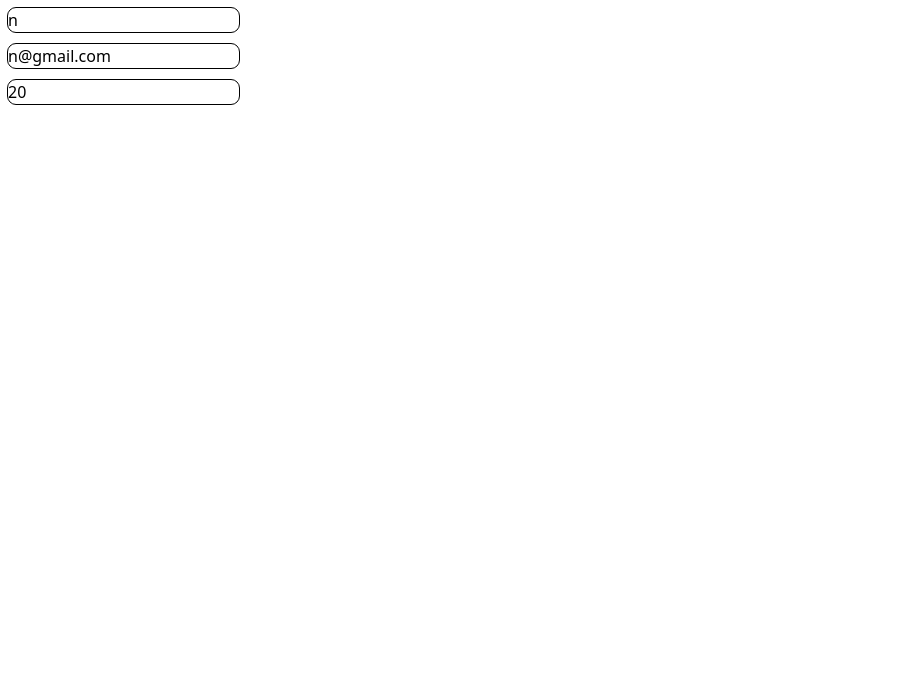
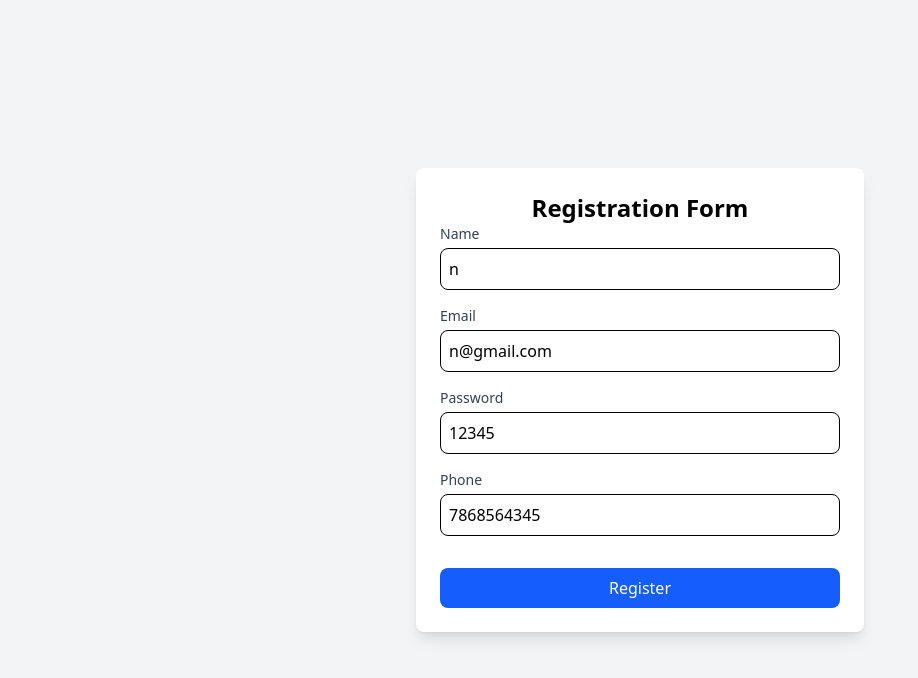
Before and after one commit to mamtapatil44/react-prcatice-app, a React (Vite) app: page / in a window 1280 px wide. Shown: the top 678 px of the page, without its empty margins (0-918 px from the left). Built offline with nearby package versions, Linux system fonts and the light colour scheme.

Commit message:
user registartion form

```diff
--- a/src/App.jsx
+++ b/src/App.jsx
@@ -3,12 +3,17 @@ import React, { useState } from 'react'
 import Child from './components/Child';
 import UserContext from './contexts/user.context';
 import UserProvider from './contexts/user.provider';
+import UserFormProvider from './contexts/userform.provider';
+import Registration from './components/Registration';
 
 const App = () => {
   return (
-  <UserProvider>
-   <Child />
-  </UserProvider>
+  // <UserProvider>
+  //  <Child />
+  // </UserProvider>
+  <UserFormProvider>
+    <Registration/>
+  </UserFormProvider>
 
   )
 }
--- /dev/null
+++ b/src/components/Input.jsx
@@ -0,0 +1,14 @@
+import React, { useContext } from 'react'
+import UserFormContext from '../contexts/userform.context';
+
+const Input = ({label,field,type ="text"}) => {
+    const { formData, updateField } = useContext(UserFormContext);
+  return (
+    <div className="flex flex-col w-full max-w-md">
+        <label className="text-sm font-medium text-gray-700">{label}</label>
+        <input className='mt-1 p-2 border rounded-lg outline-none focus:ring-2 focus:ring-blue-500 transition-all w-full' type={type}  value={formData[field] || ''} onChange={(e)=>updateField(field,e.target.value)}/>
+    </div>
+  )
+}
+
+export default Input
--- /dev/null
+++ b/src/components/Registration.jsx
@@ -0,0 +1,27 @@
+import React, { useContext } from 'react'
+import Input from './Input'
+import UserFormContext from '../contexts/userform.context';
+
+const Registration = () => {
+    const { formData, updateField } = useContext(UserFormContext);
+    const handleSubmit =()=>{
+        alert("User register successfully.....")
+        console.log("formData ",formData)
+    }
+    return (
+        <div className='flex justify-center items-center min-h-screen bg-gray-100'>
+            <div className='bg-white shadow-lg rounded-lg p-6 w-full max-w-md'>
+                <h2 className='text-2xl font-semibold text-center'>Registration Form</h2>
+                <div className='flex flex-col gap-4'>
+                    <Input label="Name" field="name" />
+                    <Input label="Email" field="email" />
+                    <Input label="Password" field="password" />
+                    <Input label="Phone" field="phone" type='tel' />
+                    <button  className='mt-4 bg-blue-600 text-white py-2 px-4 rounded-lg hover:bg-blue-700 transition-all' type="submit" onClick={handleSubmit}>Register</button>
+                </div>
+            </div>
+        </div>
+    )
+}
+
+export default Registration
--- /dev/null
+++ b/src/contexts/userform.context.js
@@ -0,0 +1,5 @@
+import { createContext } from "react";
+
+const UserFormContext = createContext();
+
+export default UserFormContext;
--- /dev/null
+++ b/src/contexts/userform.provider.jsx
@@ -0,0 +1,25 @@
+import { useState } from "react"
+import UserFormContext from "./userform.context"
+
+const UserFormProvider = ({children})=>{
+    const[formData,setFormData] = useState({
+        name: "n",
+        email: "n@gmail.com",
+        password: "12345",
+        phone: 7868564345,
+    });
+    const updateField =(field,value)=>{
+        setFormData((prv)=>({
+            ...prv, [field]:value
+        }))
+
+    }
+
+    return(
+    <UserFormContext.Provider value={{formData,updateField}}>
+        {children}
+    </UserFormContext.Provider>)
+
+}
+
+export default UserFormProvider
```
